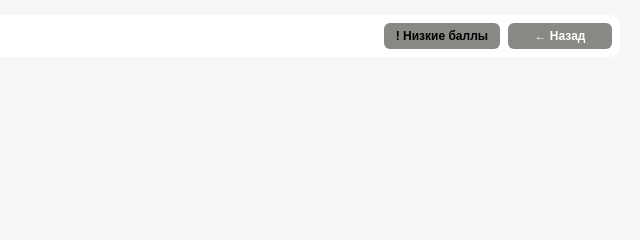
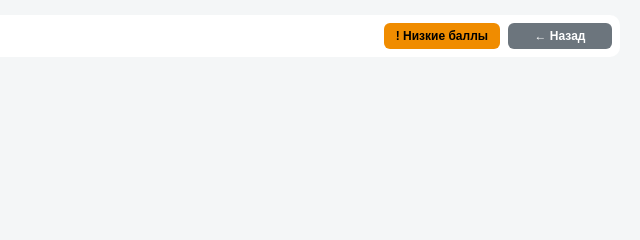
Before and after one commit to Abdullayevsardor/Maxway, a Django app: page /page/ in a window 1280 px wide. Shown: the part 320-560 px from the top of the page, without its empty margins (640-1280 px from the left). Run offline with Django 5.2, Linux system fonts and the light colour scheme; data that the repository does not hold is empty.

Commit message:
Update button styles and colors on audit page

```diff
--- a/checklist/templates/audit_page.html
+++ b/checklist/templates/audit_page.html
@@ -73,12 +73,12 @@
 
 <div class="action-bar">
     {% if is_admin %}
-        <a href="{% url 'audit_form' %}" class="btn" style="background: #898884;">+ Аудит</a>
+        <a href="{% url 'audit_form' %}" class="btn" style="background: #28a745;">+ Аудит</a>
     {% endif %}
 
-    <a href="{% url 'low_scores' %}" class="btn" style="background: #898884; color: black;">! Низкие баллы</a>
+    <a href="{% url 'low_scores' %}" class="btn" style="background: #f08c00; color: black;">! Низкие баллы</a>
 
-    <a href="javascript:history.back()" class="btn" style="background: #898884;">← Назад</a>
+    <a href="javascript:history.back()" class="btn" style="background: #6c757d;">← Назад</a>
 </div>
 
 {% endblock %}
```
